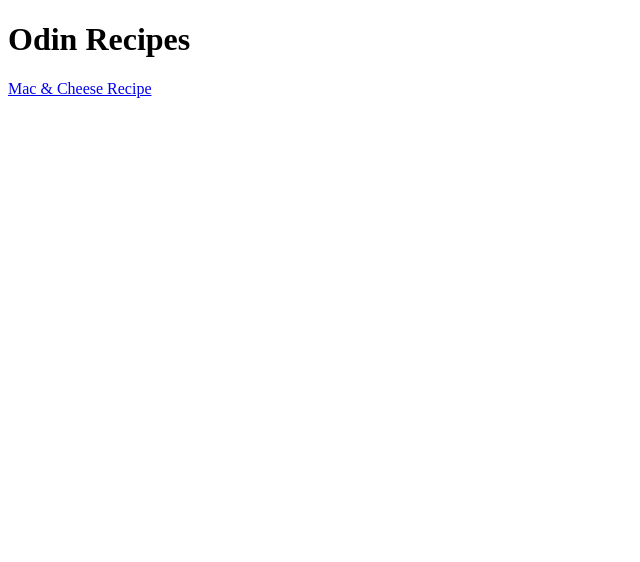
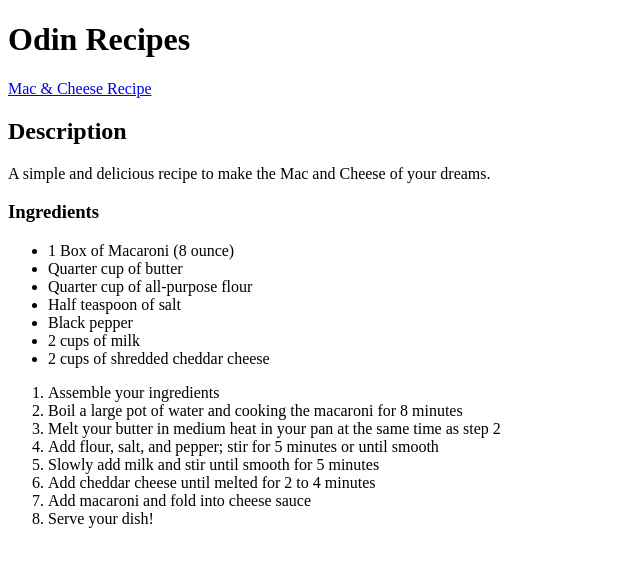
Before and after one commit to etran890/odin-recipes, a plain HTML site: page index.html in a window 1280 px wide. Shown: the whole page, without its empty margins (0-640 px from the left). Drawn offline with Linux system fonts and the light colour scheme.

Commit message:
ADd image, description, ingredients, and steps to make mac and cheese.

```diff
--- a/index.html
+++ b/index.html
@@ -9,6 +9,32 @@
 </head>
 <body>
     <h1>Odin Recipes</h1>
+
     <a href="recipes/mac-and-cheese.html">Mac & Cheese Recipe</a>
+
+    <h2>Description</h2>
+    <p>A simple and delicious recipe to make the Mac and Cheese of your dreams.</p>
+
+    <h3>Ingredients</h3>
+    <ul>
+        <li>1 Box of Macaroni (8 ounce)</li>
+        <li>Quarter cup of butter</li>
+        <li>Quarter cup of all-purpose flour</li>
+        <li>Half teaspoon of salt</li>
+        <li>Black pepper</li>
+        <li>2 cups of milk</li>
+        <li>2 cups of shredded cheddar cheese</li>
+    </ul>
+
+    <ol>
+        <li>Assemble your ingredients</li>
+        <li>Boil a large pot of water and cooking the macaroni for 8 minutes</li>
+        <li>Melt your butter in medium heat in your pan at the same time as step 2 </li>
+        <li>Add flour, salt, and pepper; stir for 5 minutes or until smooth</li>
+        <li>Slowly add milk and stir until smooth for 5 minutes</li>
+        <li>Add cheddar cheese until melted for 2 to 4 minutes</li>
+        <li>Add macaroni and fold into cheese sauce</li>
+        <li>Serve your dish!</li>
+    </ol>
 </body>
 </html>
```
